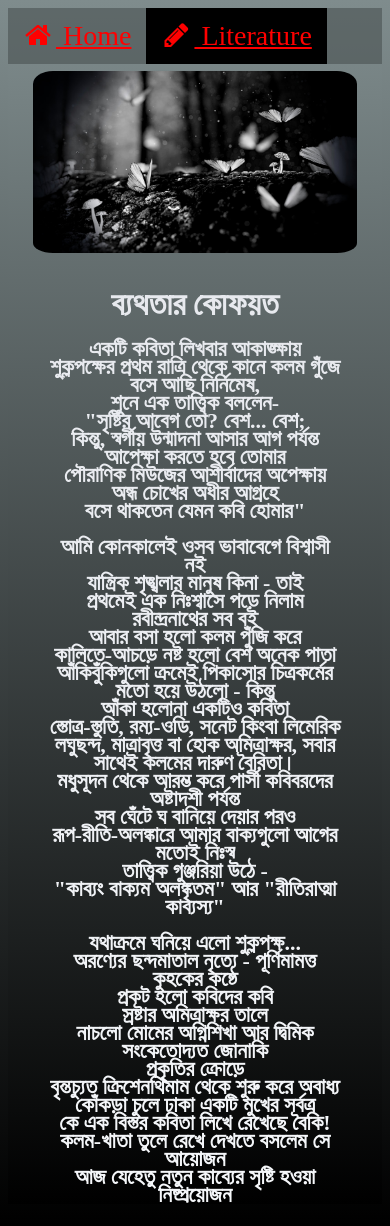
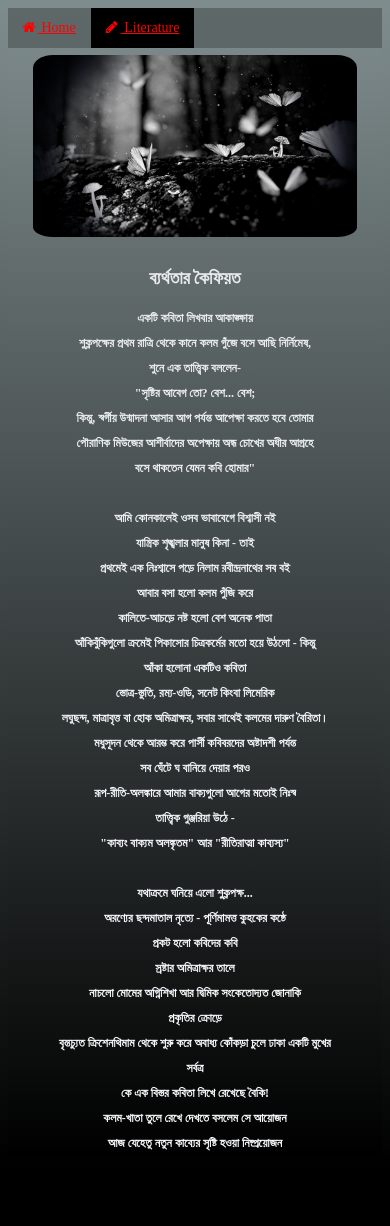
Before and after one commit to comradeanonymousexe/mahdimohammad, a PHP site: page /extensions/berthota.html in a window 390 px wide. After the commit the page ends 1151 px from the top, so only its background shows below. Run offline with PHP 8.4, Linux system fonts and the light colour scheme.

Commit message:
Update arn-style2.css

```diff
--- a/extensions/arn-style2.css
+++ b/extensions/arn-style2.css
@@ -77,8 +77,8 @@ img{
     .text-style{
     padding-right: 5%;
     padding-left: 5%;
-    font-size: 22px;
-    line-height: 18px;
+    font-size: 12px;
+    line-height: 25px;
 
    }
 
@@ -87,7 +87,7 @@ img{
     }
     .navbar a{
      padding-right:15px;
-     font-size: 28px;
+     font-size: 14px;
     }
 
 
```
